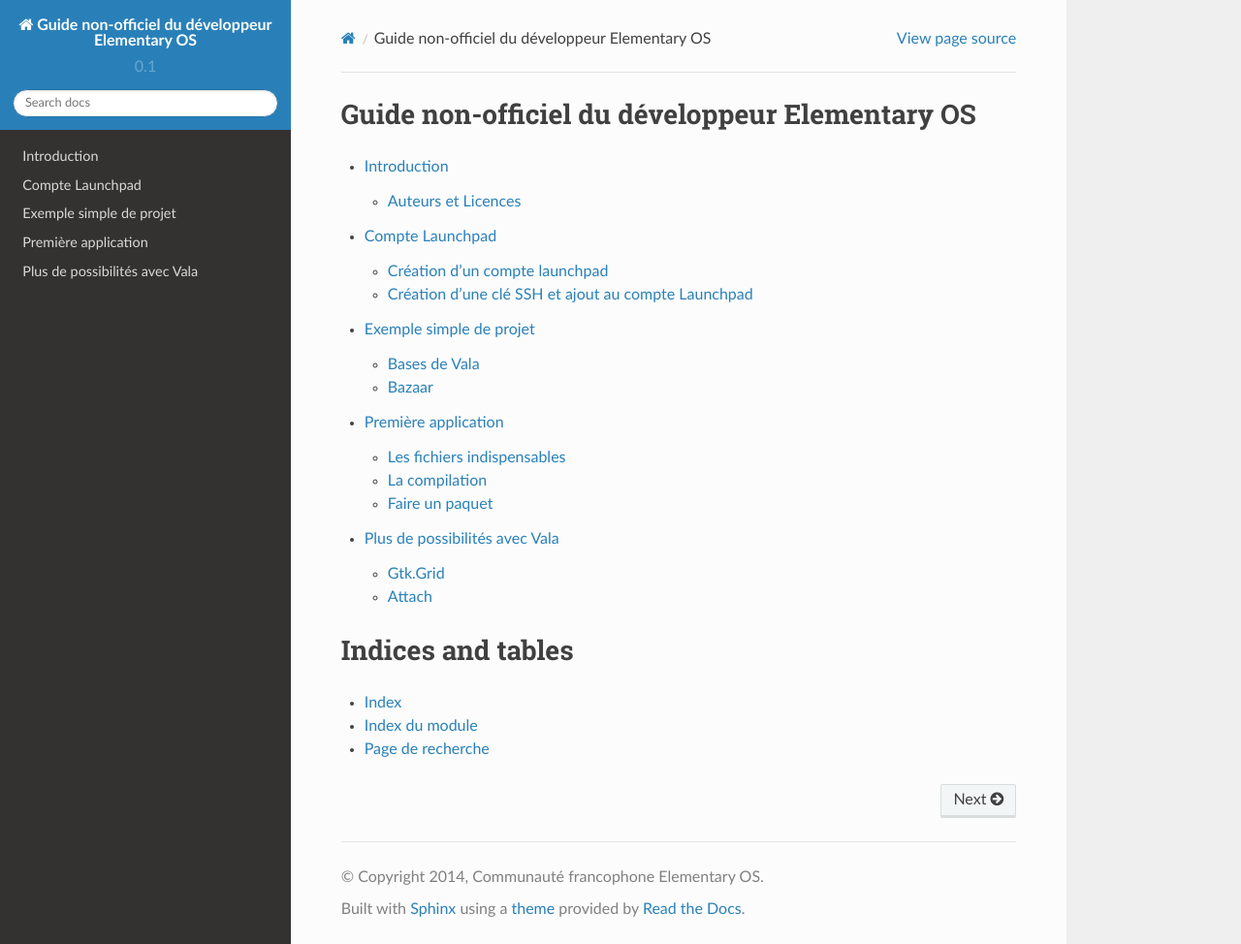
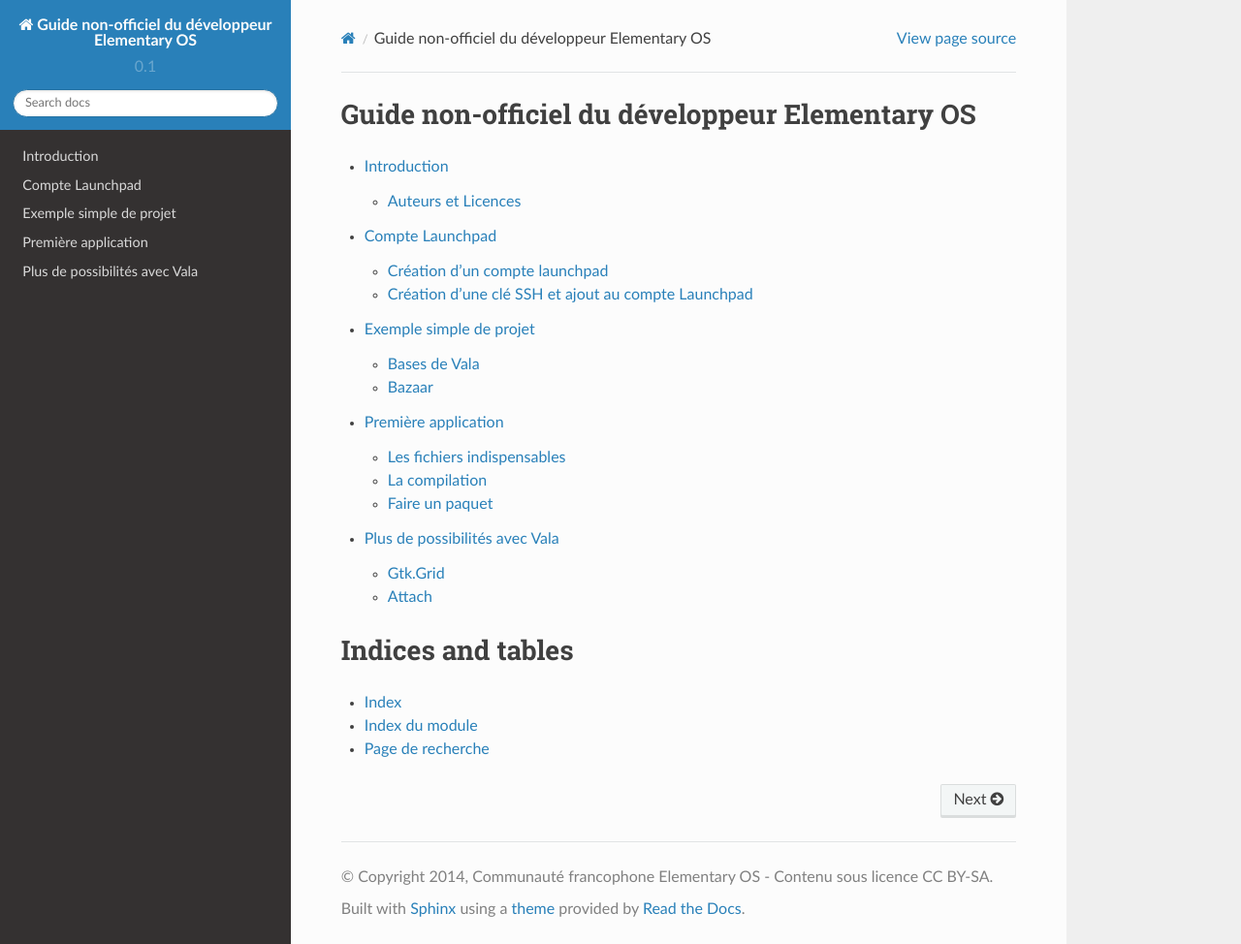
Before and after one commit to elementary-fr/elementaryos-fr-doc, a Sphinx documentation site: the page built from source/index.rst, in a window 1280 px wide and 974 px high. Shown: the whole window at 97% size. Built offline with Sphinx 7.4.7 and the Read the Docs theme 2.0.0, drawn with Linux system fonts in a browser that asks for light colours.

Commit message:
Ajout de la licence

```diff
--- a/source/conf.py
+++ b/source/conf.py
@@ -48,7 +48,7 @@
 
 # General information about the project.
 project = u'Guide non-officiel du développeur Elementary OS'
-copyright = u'2014, Communauté francophone Elementary OS'
+copyright = u'2014, Communauté francophone Elementary OS - Contenu sous licence CC BY-SA'
 
 # The version info for the project you're documenting, acts as replacement for
 # |version| and |release|, also used in various other places throughout the
@@ -275,7 +275,7 @@
 epub_title = u'Guide non-officiel du développeur Elementary OS'
 epub_author = u'Communauté francophone Elementary OS'
 epub_publisher = u'Communauté francophone Elementary OS'
-epub_copyright = u'2014, Communauté francophone Elementary OS'
+epub_copyright = u'2014, Communauté francophone Elementary OS - Contenu sous licence CC BY-SA'
 
 # The basename for the epub file. It defaults to the project name.
 #epub_basename = u'Guide non-officiel du développeur EElementary OS'
```
